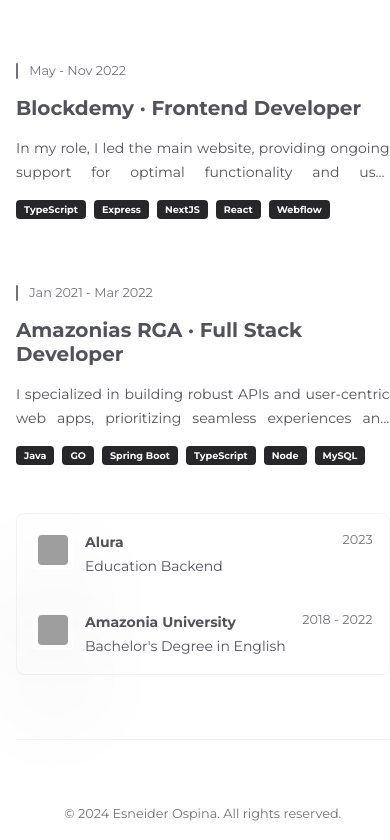
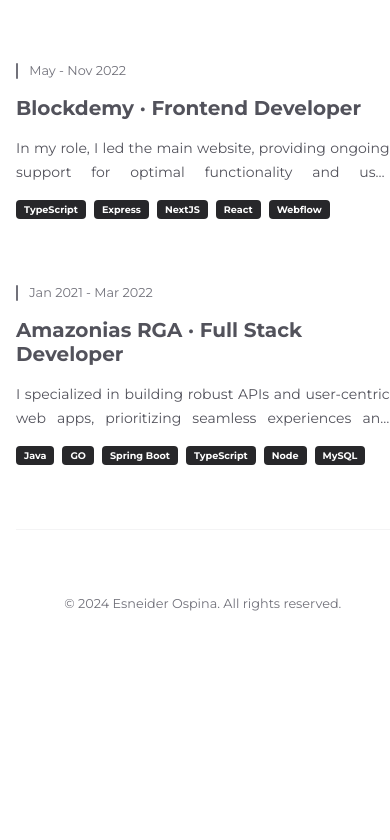
Before and after one commit to sneuder/portfolio-astro, an Astro site: page / in a window 390 px wide. Shown: the part 1380-2220 px from the top of the page. After the commit the page ends 2010 px from the top, so only its background shows below. Built offline with nearby package versions, Linux system fonts and the light colour scheme; Astro itself is replaced by a stand-in of ours; grey boxes are pictures that could not be loaded.

Commit message:
test(responsive): missing components

```diff
--- a/package.json
+++ b/package.json
@@ -6,12 +6,12 @@
     "dev": "astro dev --host",
     "start": "astro dev",
     "build": "astro check && astro build",
-    "preview": "astro preview",
+    "preview": "astro preview --host",
     "astro": "astro"
   },
   "dependencies": {
     "@astrojs/check": "0.5.10",
-    "astro": "4.7.1",
+    "astro": "4.10.3",
     "typescript": "5.4.5"
   },
   "engines": {
--- a/src/models/experience.ts
+++ b/src/models/experience.ts
@@ -1,4 +1,4 @@
-import type { StackCollectionByCategory, STACK } from './stack'
+import type { STACK } from './stack'
 
 export enum Position {
   SD = 'Software Developer',
--- a/src/modules/home/sections/Experience.astro
+++ b/src/modules/home/sections/Experience.astro
@@ -17,7 +17,7 @@
     }
   </main>
 
-  <section class='container-education'>
+  <!-- <section class='container-education'>
     <CardBase>
       <div class='container-education-items'>
         {
@@ -33,7 +33,7 @@
         }
       </div>
     </CardBase>
-  </section>
+  </section> -->
 </div>
 
 <style>
```
Also changed, not shown: pnpm-lock.yaml.
